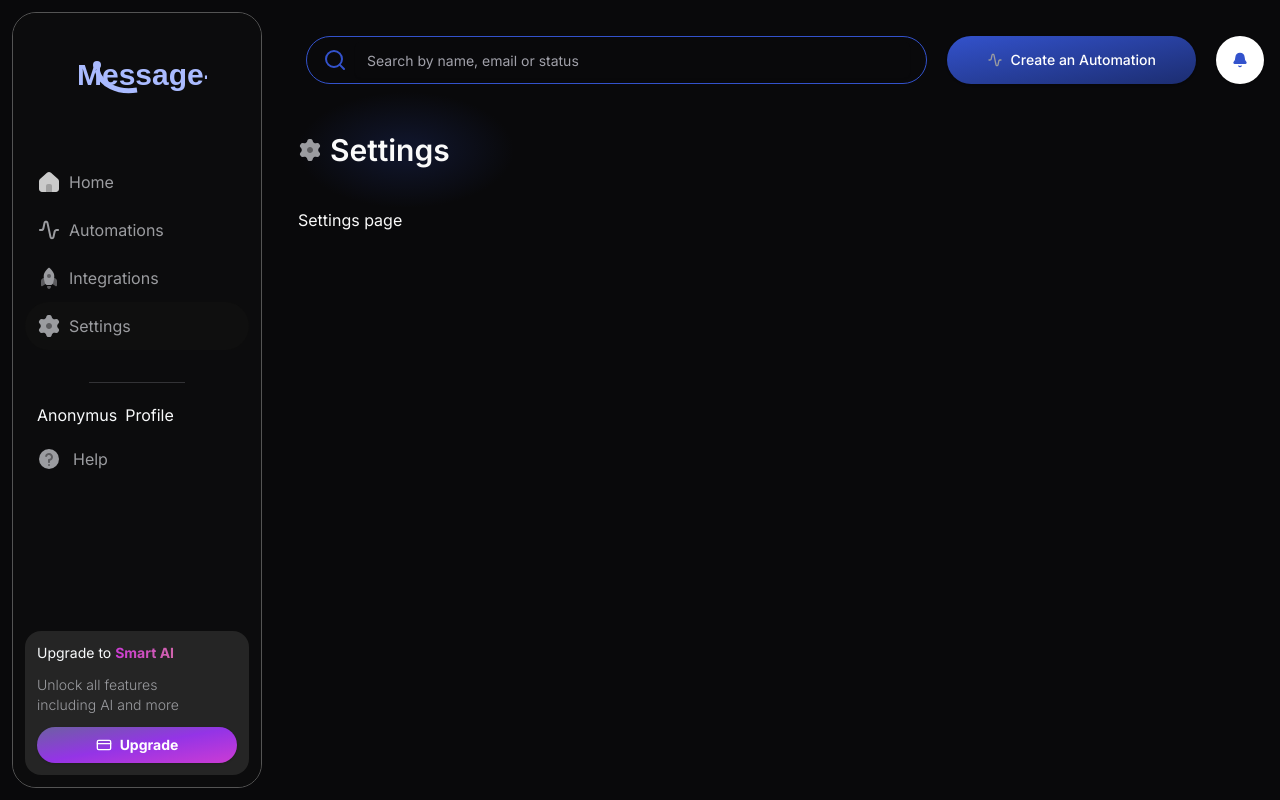
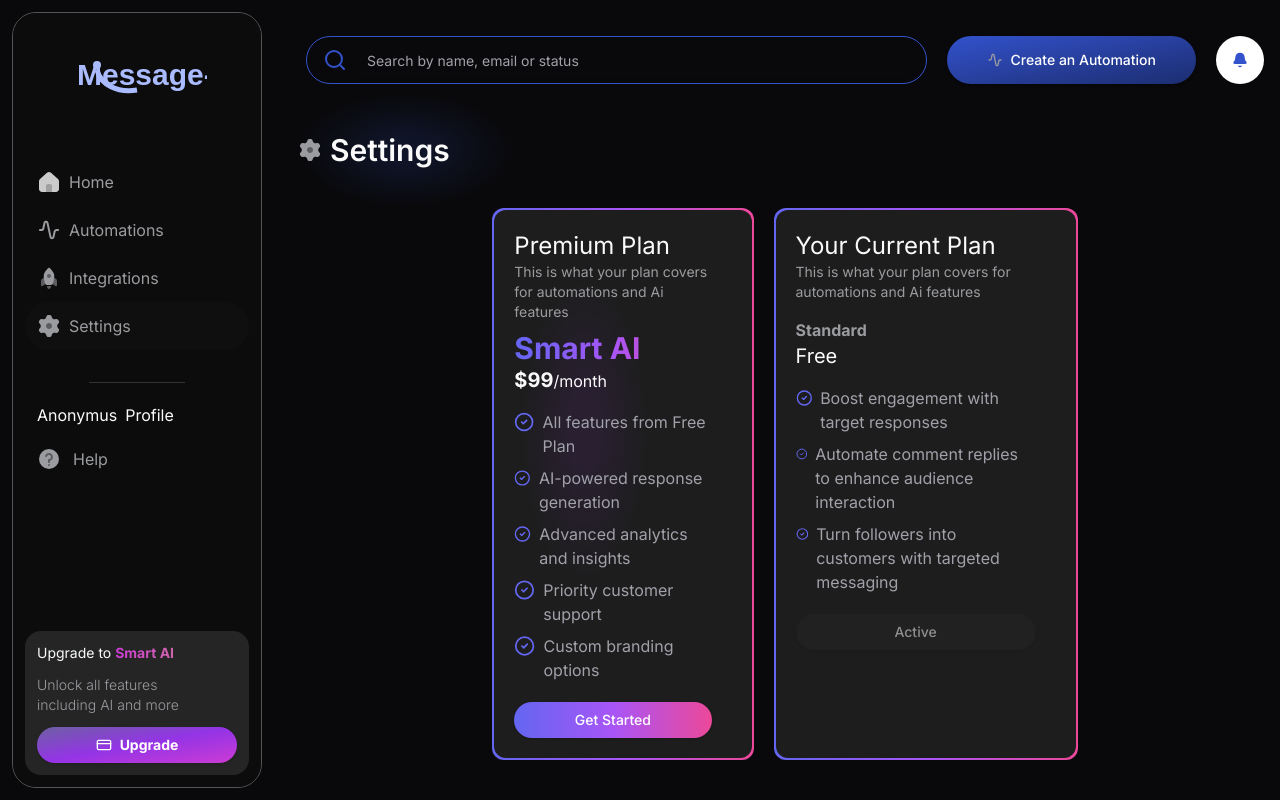
Before and after one commit to rahul-MyGit/message-ai, a Next.js app: page /dashboard/1/settings in a window 1280 px wide. Built offline with nearby package versions, Linux system fonts and the light colour scheme.

Commit message:
feat: add Billing | payment card

```diff
--- a/src/app/(protect)/dashboard/[slug]/settings/page.tsx
+++ b/src/app/(protect)/dashboard/[slug]/settings/page.tsx
@@ -1,9 +1,8 @@
+import Billing from '@/components/global/Billing'
 import React from 'react'
 
 const page = () => {
-  return (
-    <div>Settings page</div>
-  )
+  return <Billing />
 }
 
 export default page
--- /dev/null
+++ b/src/components/PaymentCard.tsx
@@ -0,0 +1,110 @@
+import { CircleCheck } from "lucide-react";
+import { Button } from "./ui/button";
+import { cn } from "@/lib/utils";
+
+
+const PLANS = [
+    {
+        name: 'Free Plan',
+        description: 'Perfect for getting started',
+        price: '$0',
+        features: [
+            'Boost engagement with target responses',
+            'Automate comment replies to enhance audience interaction',
+            'Turn followers into customers with targeted messaging',
+        ],
+        cta: 'Get Started',
+    },
+    {
+        name: 'Smart AI Plan',
+        description: 'Advanced features for power users',
+        price: '$99',
+        features: [
+            'All features from Free Plan',
+            'AI-powered response generation',
+            'Advanced analytics and insights',
+            'Priority customer support',
+            'Custom branding options',
+        ],
+        cta: 'Upgrade Now',
+    },
+]
+
+type PaymentCardProp = {
+    label: string
+    current: 'PRO' | 'FREE'
+    landing?: boolean
+}
+
+const PaymentCard = ({ current, label, landing }: PaymentCardProp) => {
+    return (
+        <div
+            className={cn( label !== current ? 'bg-in-active' : 'bg-gradient-to-r from-indigo-500 via-purple-500 to-pink-500',
+                'p-[2px] rounded-xl overflow-hidden'
+            )}
+        >
+            <div
+                className={cn( landing && 'radial--gradient--pink',
+                    'flex flex-col rounded-xl pl-5 py-5 pr-10 bg-background-90 h-full'
+                )}
+            >
+                {landing ? (
+                    <h2 className="text-2xl">
+                        {label === 'PRO' && 'Premium Plan'}
+                        {label === 'FREE' && 'Standard'}
+                    </h2>
+                ) : (
+                    <h2 className="text-2xl">
+                        {label === current ? 'Your Current Plan' : current === 'PRO' ? 'Downgrade' : 'Upgrade'}
+                    </h2>
+                )}
+
+                <p className="text-text-secondary text-sm mb-2">
+                    This is what your plan covers for automations and Ai features
+                </p>
+
+                {label === 'PRO' ? (
+                    <span className="bg-gradient-to-r text-3xl from-indigo-500 via-purple-500 font-bold to-pink-500 bg-clip-text text-transparent">
+                        Smart AI
+                    </span>
+                ) : (
+                    <p className="font-bold mt-2 text-text-secondary">Standard</p>
+                )}
+
+                {label === 'PRO' ? (
+                    <p className="mb-2">
+                        <b className="text-xl">$99</b>/month
+                    </p>
+                ) : (
+                    <p className="text-xl mb-2">Free</p>
+                )}
+
+                {PLANS[label === 'PRO' ? 1 : 0].features.map((i) => (
+                    <p key={i} className="mt-2 text-muted-foreground flex gap-2">
+                        <CircleCheck className="text-indigo-500" />
+                        {i}
+                    </p>
+                ))}
+
+                {landing ? (
+                    <Button className={cn( 'rounded-full mt-5',
+                        label === 'PRO' ? 'bg-gradient-to-r from-indigo-500 text-white via-purple-500 to-pink-500'
+                                : 'bg-background-80 text-white hover:text-background-80'
+                        )}
+                    >
+                        {label === current ? 'Get Started' : current === 'PRO' ? 'Free' : 'Get Started'}
+                    </Button>
+                ) : (
+                    <Button
+                        className="rounded-full mt-5 bg-background-80 text-white hover:text-background-80"
+                        disabled={label === current}
+                    >
+                        {label === current ? 'Active' : current === 'PRO' ? 'Downgrade' : 'Upgrade'}
+                    </Button>
+                )}
+            </div>
+        </div>
+    )
+}
+
+export default PaymentCard;
--- /dev/null
+++ b/src/components/global/Billing/index.tsx
@@ -0,0 +1,16 @@
+"use client"
+
+import PaymentCard from '@/components/PaymentCard'
+import React from 'react'
+
+const index = () => {
+    //TODO: Fetch details of booking
+    return (
+        <div className='flex lg:flex-row flex-col gap-5 w-full lg:w-10/12 xl:w-8/12 container'>
+            <PaymentCard label="PRO" current='PRO' landing={true}/>
+            <PaymentCard label="FREE" current='FREE'/>
+        </div>
+    )
+}
+
+export default index
```
